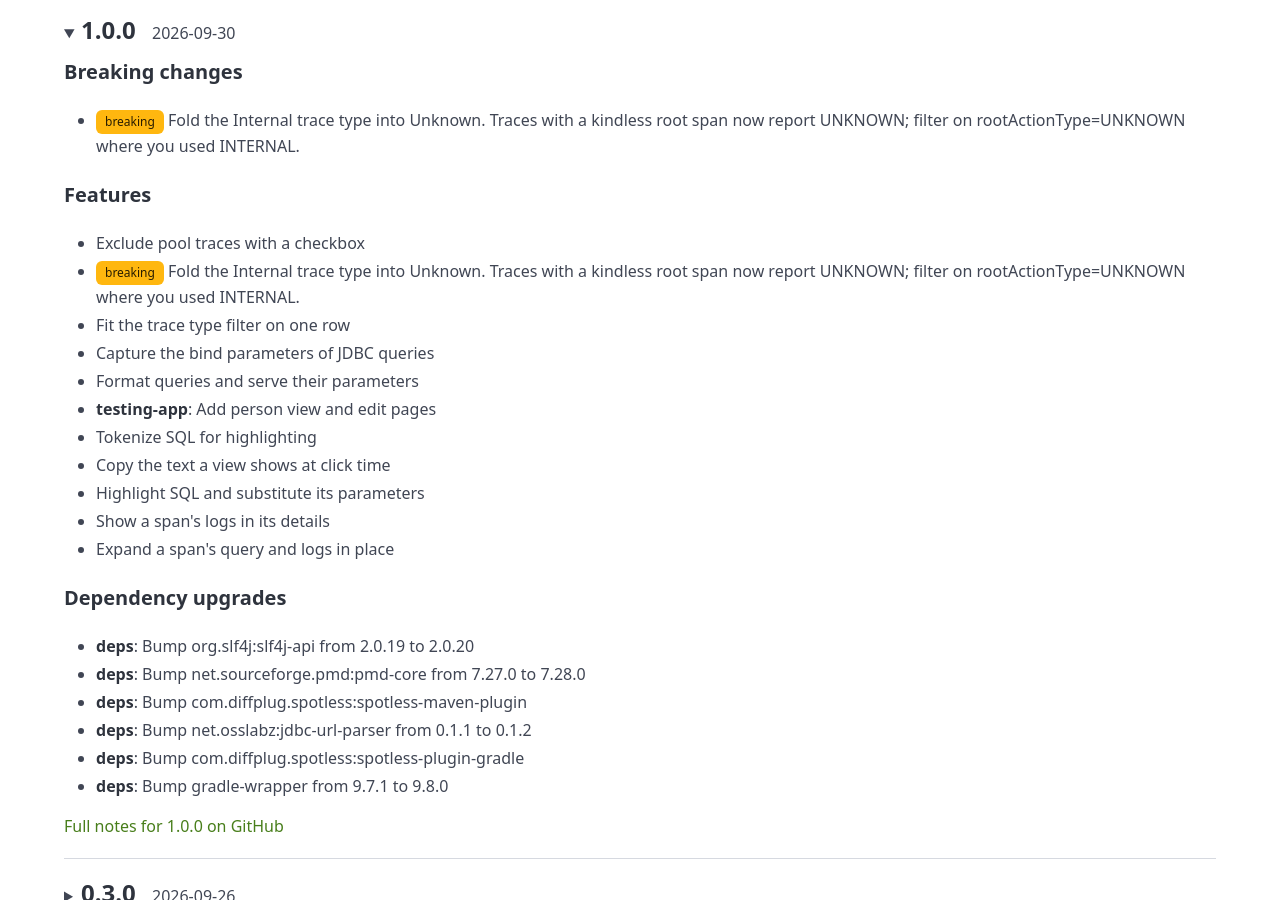
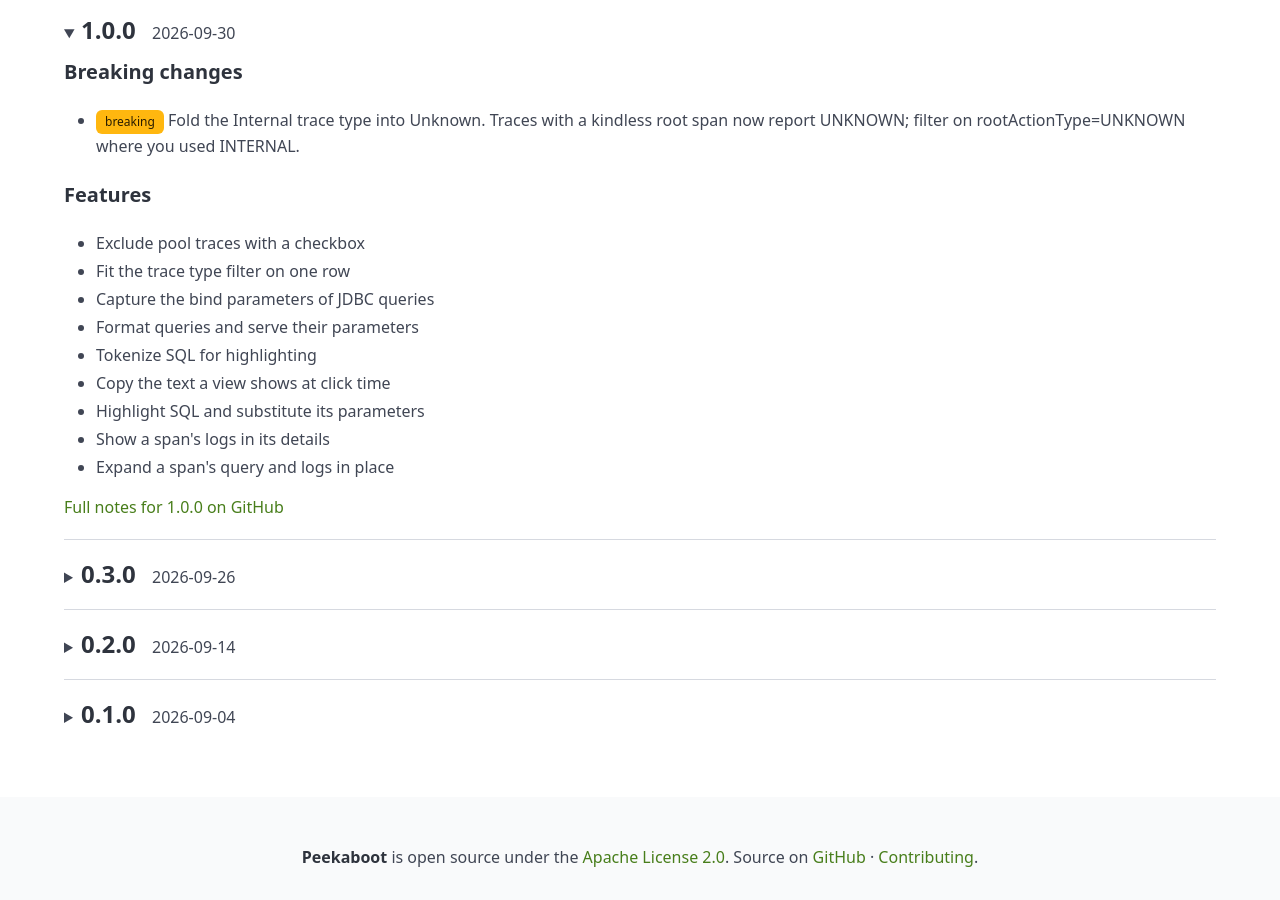
Before and after one commit to peekaboot-org/peekaboot-org.github.io, a Jekyll site: the page built from releases.html, in a window 1280 px wide and 900 px high, scrolled down 231 px. Built offline with Jekyll 4.4.1, drawn with Linux system fonts in a browser that asks for light colours.

Commit message:
docs: regenerate the release notes

```diff
--- a/_data/releases.json
+++ b/_data/releases.json
@@ -26,12 +26,6 @@
             "detail": null
           },
           {
-            "text": "Fold the Internal trace type into Unknown",
-            "scope": null,
-            "breaking": true,
-            "detail": "Traces with a kindless root span now report UNKNOWN; filter on rootActionType=UNKNOWN where you used INTERNAL."
-          },
-          {
             "text": "Fit the trace type filter on one row",
             "scope": null,
             "breaking": false,
@@ -46,12 +40,6 @@
           {
             "text": "Format queries and serve their parameters",
             "scope": null,
-            "breaking": false,
-            "detail": null
-          },
-          {
-            "text": "Add person view and edit pages",
-            "scope": "testing-app",
             "breaking": false,
             "detail": null
           },
@@ -82,47 +70,6 @@
           {
             "text": "Expand a span's query and logs in place",
             "scope": null,
-            "breaking": false,
-            "detail": null
-          }
-        ]
-      },
-      {
-        "title": "Dependency upgrades",
-        "entries": [
-          {
-            "text": "Bump org.slf4j:slf4j-api from 2.0.19 to 2.0.20",
-            "scope": "deps",
-            "breaking": false,
-            "detail": null
-          },
-          {
-            "text": "Bump net.sourceforge.pmd:pmd-core from 7.27.0 to 7.28.0",
-            "scope": "deps",
-            "breaking": false,
-            "detail": null
-          },
-          {
-            "text": "Bump com.diffplug.spotless:spotless-maven-plugin",
-            "scope": "deps",
-            "breaking": false,
-            "detail": null
-          },
-          {
-            "text": "Bump net.osslabz:jdbc-url-parser from 0.1.1 to 0.1.2",
-            "scope": "deps",
-            "breaking": false,
-            "detail": null
-          },
-          {
-            "text": "Bump com.diffplug.spotless:spotless-plugin-gradle",
-            "scope": "deps",
-            "breaking": false,
-            "detail": null
-          },
-          {
-            "text": "Bump gradle-wrapper from 9.7.1 to 9.8.0",
-            "scope": "deps",
             "breaking": false,
             "detail": null
           }
@@ -433,64 +380,6 @@
             "detail": null
           }
         ]
-      },
-      {
-        "title": "Dependency upgrades",
-        "entries": [
-          {
-            "text": "Bump org.apache.maven.plugins:maven-deploy-plugin",
-            "scope": "deps-dev",
-            "breaking": false,
-            "detail": null
-          },
-          {
-            "text": "Bump org.apache.maven.plugins:maven-install-plugin",
-            "scope": "deps-dev",
-            "breaking": false,
-            "detail": null
-          },
-          {
-            "text": "Bump org.codehaus.mojo:exec-maven-plugin",
-            "scope": "deps-dev",
-            "breaking": false,
-            "detail": null
-          },
-          {
-            "text": "Bump com.microsoft.playwright:playwright",
-            "scope": "deps",
-            "breaking": false,
-            "detail": null
-          },
-          {
-            "text": "Bump net.ttddyy.observation:datasource-micrometer-opentelemetry",
-            "scope": "deps",
-            "breaking": false,
-            "detail": null
-          },
-          {
-            "text": "Bump net.ttddyy.observation:datasource-micrometer-spring-boot",
-            "scope": "deps",
-            "breaking": false,
-            "detail": null
-          },
-          {
-            "text": "Use jdbc-url-parser 0.1.2",
-            "scope": "deps",
-            "breaking": false,
-            "detail": null
-          }
-        ]
-      },
-      {
-        "title": "Reverts",
-        "entries": [
-          {
-            "text": "Failed 0.3.0 release preparation",
-            "scope": null,
-            "breaking": false,
-            "detail": null
-          }
-        ]
       }
     ]
   },
@@ -628,76 +517,6 @@
             "detail": null
           }
         ]
-      },
-      {
-        "title": "Dependency upgrades",
-        "entries": [
-          {
-            "text": "Bump org.apache.maven.plugins:maven-failsafe-plugin",
-            "scope": "deps",
-            "breaking": false,
-            "detail": null
-          },
-          {
-            "text": "Bump io.github.git-commit-id:git-commit-id-maven-plugin",
-            "scope": "deps",
-            "breaking": false,
-            "detail": null
-          },
-          {
-            "text": "Bump org.apache.maven.plugins:maven-surefire-plugin",
-            "scope": "deps",
-            "breaking": false,
-            "detail": null
-          },
-          {
-            "text": "Bump com.diffplug.spotless:spotless-maven-plugin",
-            "scope": "deps",
-            "breaking": false,
-            "detail": null
-          },
-          {
-            "text": "Bump com.github.spotbugs:spotbugs-maven-plugin",
-            "scope": "deps",
-            "breaking": false,
-            "detail": null
-          },
-          {
-            "text": "Bump com.diffplug.spotless:spotless-plugin-gradle",
-            "scope": "deps",
-            "breaking": false,
-            "detail": null
-          },
-          {
-            "text": "Bump org.springdoc:springdoc-openapi-starter-webmvc-ui",
-            "scope": "deps",
-            "breaking": false,
-            "detail": null
-          },
-          {
-            "text": "Bump actions/setup-java in /.github/actions/prepare-build",
-            "scope": "deps",
-            "breaking": false,
-            "detail": null
-          },
-          {
-            "text": "Bump WyriHaximus/github-action-get-previous-tag",
-            "scope": "deps",
-            "breaking": false,
-            "detail": null
-          }
-        ]
-      },
-      {
-        "title": "Reverts",
-        "entries": [
-          {
-            "text": "Restore the URL query masking rule",
-            "scope": null,
-            "breaking": false,
-            "detail": null
-          }
-        ]
       }
     ]
   },
```
